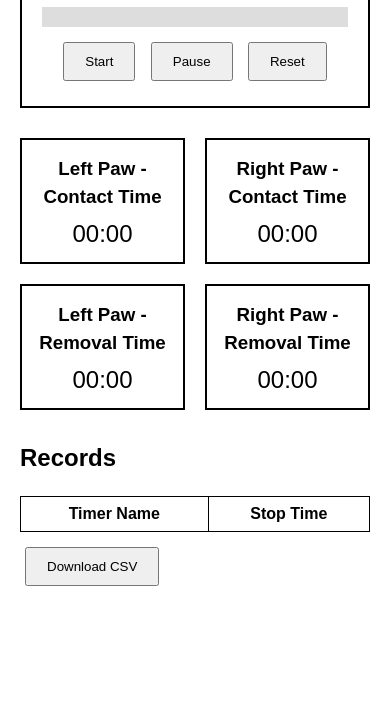
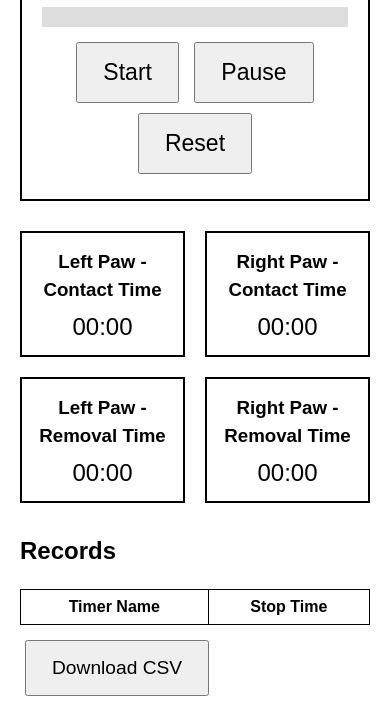
Before and after one commit to leopomme/Four-Timer-Behavioral, a plain HTML site: page index.html in a window 390 px wide. Shown: the part 271-992 px from the top of the page. Before the commit the page ends 882 px from the top, so only its background shows below. Drawn offline with Linux system fonts and the light colour scheme.

Commit message:
larger buttons for ipad

```diff
--- a/index.html
+++ b/index.html
@@ -25,6 +25,7 @@
       padding: 10px 20px;
       margin: 5px;
       cursor: pointer;
+      font-size: 1em;
     }
     /* Main Timer Styles */
     #main-timer-section {
@@ -102,6 +103,11 @@
     @media (max-width: 768px) {
       #mini-timers {
         grid-template-columns: repeat(2, 1fr);
+      }
+      /* Increase button sizes for touch devices */
+      button {
+        padding: 15px 25px;
+        font-size: 1.2em;
       }
     }
   </style>
@@ -333,7 +339,7 @@
 
     // Check if all mini timers have been stopped and then stop the main timer.
     // When all are stopped, log a record for the Main Timer with its stop time
-    // and style the row with red borders.
+    // and style the row cells with red borders.
     function checkAllMiniStopped() {
       if (miniTimers.every(timerObj => timerObj.stopped)) {
         if (mainTimerInterval) {
```
